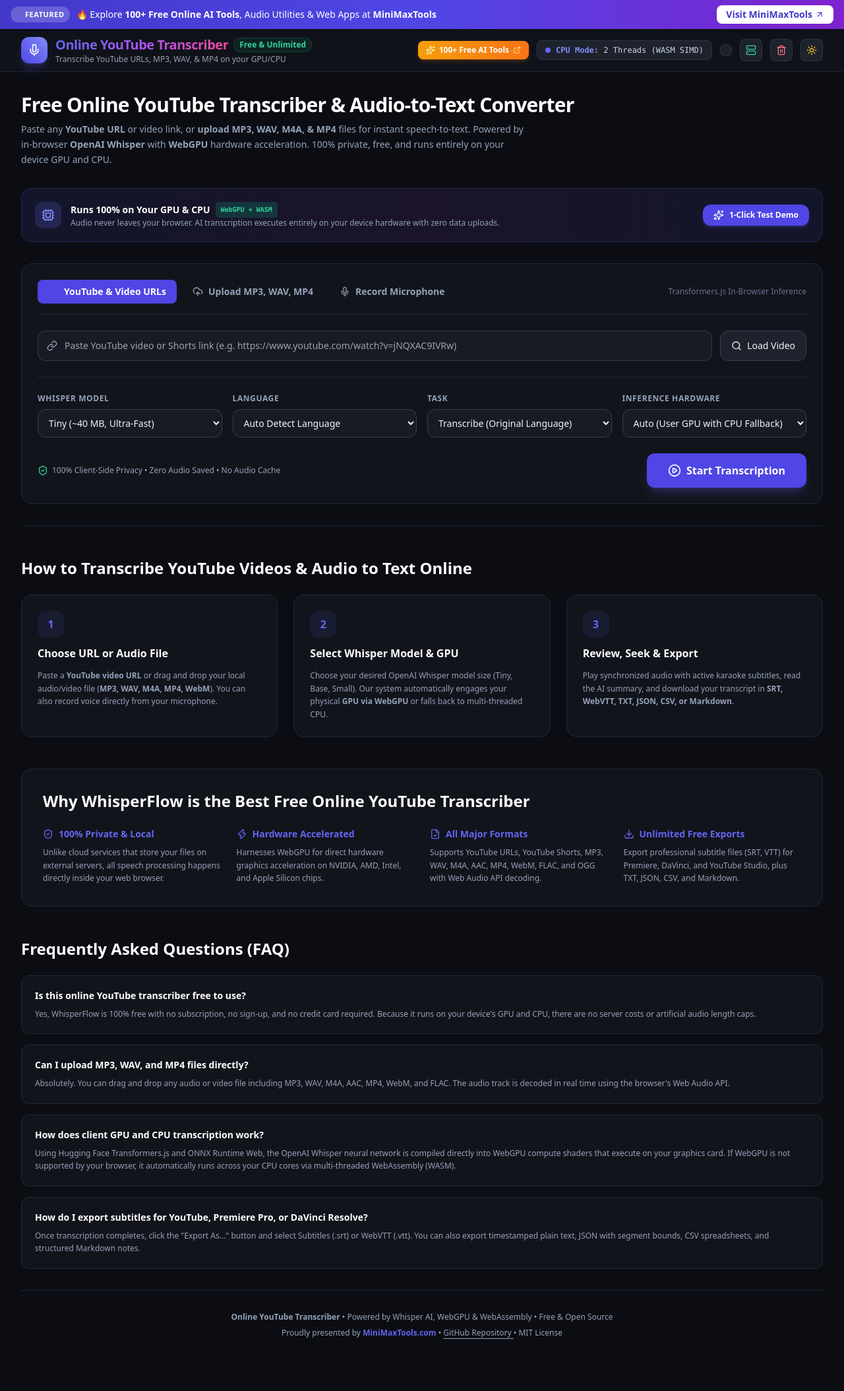
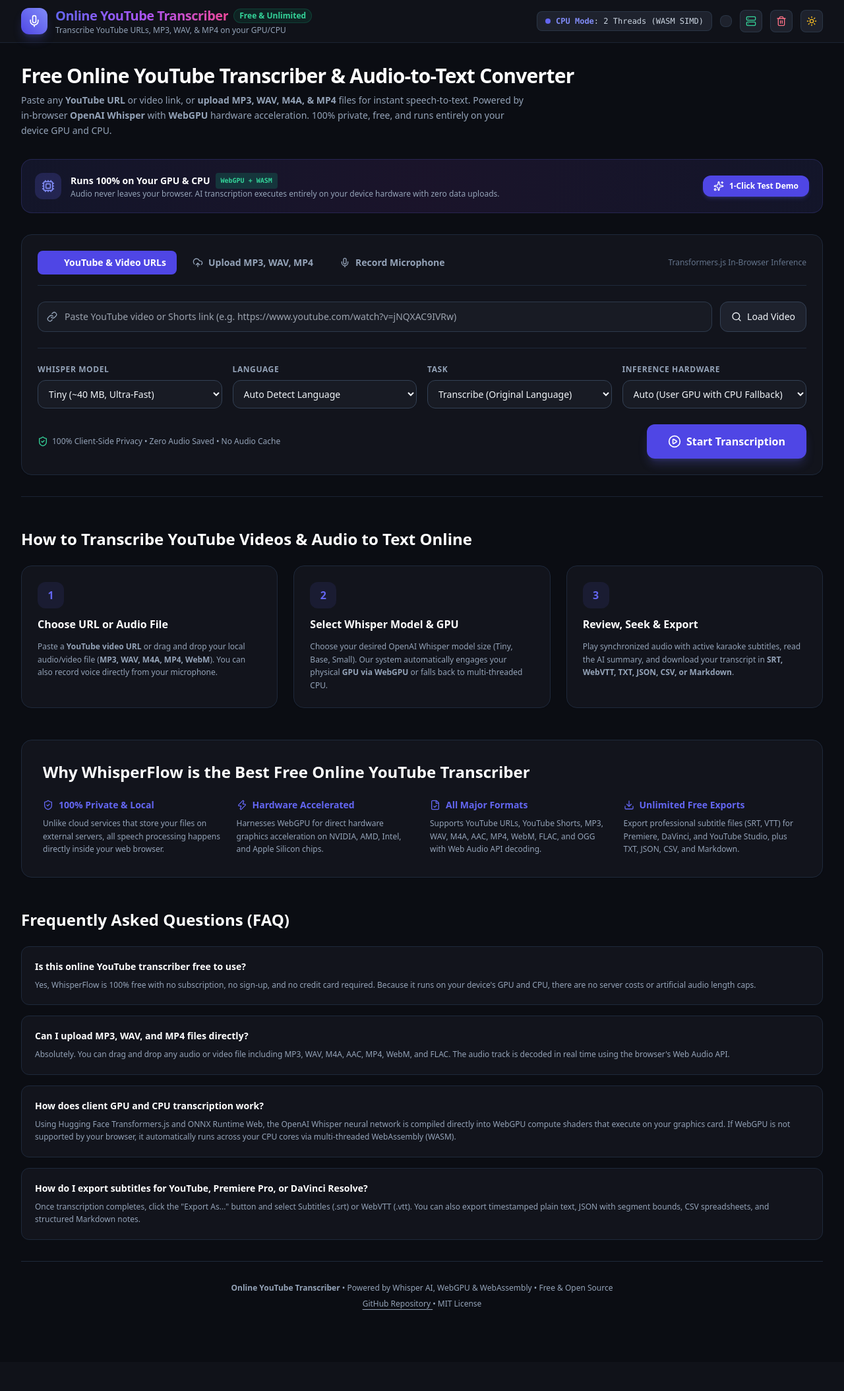
Before and after one commit to umeshkumar20540-oss/free-online-youtube-transcriber-audio-to-text-converter, a FastAPI app: page / in a window 1280 px wide. Shown: the whole page at 66% size. After the commit the page ends 1985 px from the top, so only its background shows below. Run offline with FastAPI, Linux system fonts and the light colour scheme; some libraries are stand-ins or nearby versions.

Commit message:
feat(pc): make local PC app run 100% locally without external links or server

```diff
--- a/main.py
+++ b/main.py
@@ -159,6 +159,33 @@ async def fetch_url_info(req: UrlInfoRequest):
         return info
     except Exception as e:
         logger.error(f"Error fetching video info: {e}")
+        raise HTTPException(status_code=500, detail=str(e))
+
+
+@app.post("/api/audio")
+async def download_audio_for_browser(req: UrlInfoRequest):
+    """Downloads compact AAC audio locally on the user's PC and streams it to the browser UI."""
+    if not req.url or not is_valid_youtube_url(req.url):
+        raise HTTPException(status_code=400, detail="Invalid YouTube URL.")
+    try:
+        from urllib.parse import quote
+        info = download_youtube_audio(req.url)
+        audio_path = Path(info["audio_path"])
+        ext = audio_path.suffix.lower()
+        media_type = "audio/mp4" if ext in [".m4a", ".mp4", ".aac"] else "audio/mpeg"
+        return FileResponse(
+            path=str(audio_path),
+            media_type=media_type,
+            filename=audio_path.name,
+            headers={
+                "X-Audio-Duration": str(info.get("duration", 0)),
+                "X-Audio-Title": quote(str(info.get("title", "audio"))[:100]),
+                "X-Audio-Uploader": quote(str(info.get("uploader", ""))[:100]),
+                "Access-Control-Expose-Headers": "X-Audio-Duration, X-Audio-Title, X-Audio-Uploader, Content-Length",
+            },
+        )
+    except Exception as e:
+        logger.error(f"Error extracting local audio: {e}")
         raise HTTPException(status_code=500, detail=str(e))
 
 
--- a/static/app.js
+++ b/static/app.js
@@ -96,11 +96,14 @@ const historyListContainer = document.getElementById('historyListContainer');
 const historySearchInput = document.getElementById('historySearchInput');
 const historyCountBadge = document.getElementById('historyCountBadge');
 
+const isLocalPC = ['127.0.0.1', 'localhost'].includes(window.location.hostname);
+const DEFAULT_BACKEND_URL = isLocalPC ? window.location.origin : 'https://youtube.minimaxtools.com';
+
 // 1. Theme Management & Server Config
 const serverConfigBtn = document.getElementById('serverConfigBtn');
 if (serverConfigBtn) {
   serverConfigBtn.addEventListener('click', () => {
-    const cur = localStorage.getItem('whisperflow_backend_url') || 'https://youtube.minimaxtools.com';
+    const cur = localStorage.getItem('whisperflow_backend_url') || DEFAULT_BACKEND_URL;
     const next = prompt("Enter your Python / Colab Backend URL (HTTPS):\n(Leave default or update whenever Colab restarts)", cur);
     if (next !== null && next.trim()) {
       localStorage.setItem('whisperflow_backend_url', next.trim().replace(/\/$/, ''));
@@ -371,7 +374,7 @@ async function handleYouTubeUrl() {
     let audioBlobLoaded = false;
     let finalAudioBlob = null;
     let backendErrorMsg = '';
-    const backendUrl = localStorage.getItem('whisperflow_backend_url') || 'https://youtube.minimaxtools.com';
+    const backendUrl = isLocalPC ? window.location.origin : (localStorage.getItem('whisperflow_backend_url') || DEFAULT_BACKEND_URL);
 
     if (backendUrl) {
       try {
--- a/templates/index.html
+++ b/templates/index.html
@@ -88,28 +88,8 @@
 </head>
 <body class="bg-slate-50 dark:bg-surface-950 text-slate-800 dark:text-slate-100 min-h-screen flex flex-col font-sans transition-colors duration-200">
 
-  <!-- Top Sticky Announcement Bar (Highest Visibility & Clickable Placement) -->
-  <aside class="sticky top-0 z-50 bg-gradient-to-r from-brand-700 via-indigo-600 to-purple-700 text-white px-4 py-2 text-xs sm:text-sm font-medium shadow-md">
-    <div class="max-w-7xl mx-auto flex items-center justify-between gap-3">
-      <div class="flex items-center space-x-2.5 truncate">
-        <span class="px-2 py-0.5 rounded-full bg-white/20 text-white font-extrabold text-[10px] sm:text-[11px] uppercase tracking-wider shrink-0 flex items-center gap-1.5">
-          <span class="w-2 h-2 rounded-full bg-emerald-400 animate-ping"></span>
-          <span>Featured</span>
-        </span>
-        <span class="truncate">
-          🔥 Explore <strong>100+ Free Online AI Tools</strong>, Audio Utilities &amp; Web Apps at <strong>MiniMaxTools</strong>
-        </span>
-      </div>
-      <a href="https://tinyurl.com/4xtf9sye" target="_blank" rel="noopener noreferrer"
-         class="shrink-0 px-3.5 py-1 rounded-lg bg-white text-brand-700 hover:bg-slate-100 font-bold transition flex items-center space-x-1 shadow-sm hover:shadow text-xs sm:text-sm">
-        <span>Visit MiniMaxTools</span>
-        <i data-lucide="arrow-up-right" class="w-3.5 h-3.5"></i>
-      </a>
-    </div>
-  </aside>
-
   <!-- Navigation / Header -->
-  <header class="sticky top-[37px] z-40 backdrop-blur-md bg-white/80 dark:bg-surface-900/80 border-b border-slate-200 dark:border-slate-800/80">
+  <header class="sticky top-0 z-40 backdrop-blur-md bg-white/80 dark:bg-surface-900/80 border-b border-slate-200 dark:border-slate-800/80">
     <div class="max-w-7xl mx-auto px-4 sm:px-6 lg:px-8 h-16 flex items-center justify-between">
       <div class="flex items-center space-x-3">
         <div class="w-10 h-10 rounded-xl bg-gradient-to-tr from-brand-600 to-indigo-400 flex items-center justify-center text-white shadow-lg shadow-brand-500/25">
@@ -125,15 +105,6 @@
       </div>
 
       <div class="flex items-center space-x-3">
-        <!-- More Free AI Tools Button (Traffic Driver) -->
-        <a href="https://tinyurl.com/4xtf9sye" target="_blank" rel="noopener noreferrer"
-           class="flex items-center space-x-1.5 px-3 py-1.5 rounded-lg bg-gradient-to-r from-amber-500 to-orange-500 hover:from-amber-400 hover:to-orange-400 text-white text-xs font-bold shadow-md shadow-orange-500/20 transition transform hover:scale-105" title="Explore 100+ Free AI Tools on MiniMaxTools">
-          <i data-lucide="sparkles" class="w-3.5 h-3.5 text-amber-100"></i>
-          <span class="hidden sm:inline">100+ Free AI Tools</span>
-          <span class="sm:hidden">More Tools</span>
-          <i data-lucide="external-link" class="w-3 h-3 text-amber-200"></i>
-        </a>
-
         <!-- Hardware Badge -->
         <div id="hardwareBadge" class="hidden sm:flex items-center space-x-2 px-3 py-1.5 rounded-lg bg-slate-100 dark:bg-surface-800 border border-slate-200 dark:border-slate-700/60 text-xs">
           <span class="relative flex h-2 w-2">
@@ -508,24 +479,6 @@
           </div>
         </div>
 
-        <!-- Traffic Driver Promotion Card in Results -->
-        <div class="mt-4 p-3.5 rounded-xl bg-gradient-to-r from-brand-500/10 via-purple-500/10 to-indigo-500/10 border border-brand-500/20 flex flex-col sm:flex-row items-center justify-between gap-3 text-xs">
-          <div class="flex items-center space-x-2.5">
-            <div class="w-8 h-8 rounded-lg bg-brand-500/20 text-brand-400 flex items-center justify-center shrink-0">
-              <i data-lucide="sparkles" class="w-4 h-4"></i>
-            </div>
-            <div>
-              <p class="font-bold text-slate-900 dark:text-white">Looking for more free AI tools &amp; media utilities?</p>
-              <p class="text-slate-600 dark:text-slate-400">Discover 100+ free online web tools, audio generators, and AI apps on MiniMaxTools.</p>
-            </div>
-          </div>
-          <a href="https://tinyurl.com/4xtf9sye" target="_blank" rel="noopener noreferrer"
-             class="px-4 py-2 rounded-lg bg-gradient-to-r from-brand-600 to-indigo-600 hover:from-brand-500 hover:to-indigo-500 text-white font-bold flex items-center space-x-1.5 shadow-md shadow-brand-500/20 transition shrink-0">
-            <span>Explore MiniMaxTools</span>
-            <i data-lucide="arrow-up-right" class="w-3.5 h-3.5"></i>
-          </a>
-        </div>
-
         <!-- Built-in Synchronized Audio Player -->
         <div class="mt-6 bg-slate-50 dark:bg-surface-850 border border-slate-200 dark:border-slate-800 rounded-xl p-4 flex flex-col sm:flex-row items-center gap-4">
           <audio id="audioPlayer" controls class="w-full flex-1 h-10 rounded-lg focus:outline-none"></audio>
@@ -728,7 +681,6 @@
         <strong>Online YouTube Transcriber</strong> &bull; Powered by Whisper AI, WebGPU &amp; WebAssembly &bull; Free &amp; Open Source
       </p>
       <p>
-        Proudly presented by <a href="https://tinyurl.com/4xtf9sye" target="_blank" rel="noopener noreferrer" class="font-bold text-brand-500 hover:underline">MiniMaxTools.com</a> &bull;
         <a href="https://github.com/umeshkumar20540-oss/youtube-transcriber" target="_blank" rel="noopener noreferrer" class="hover:text-brand-500 transition underline underline-offset-4">
           GitHub Repository
         </a>
```
